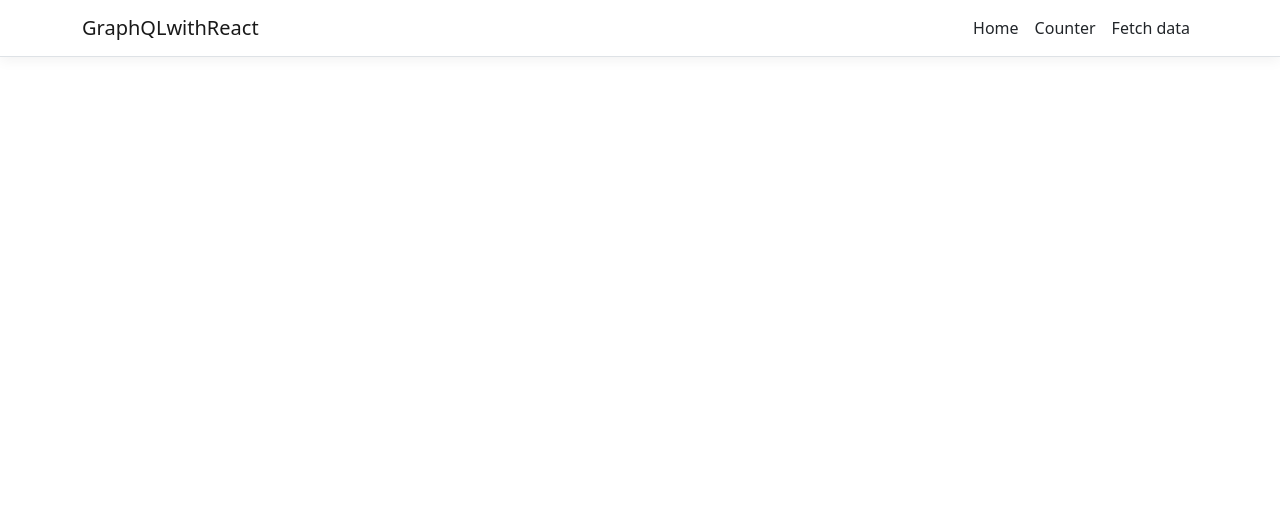
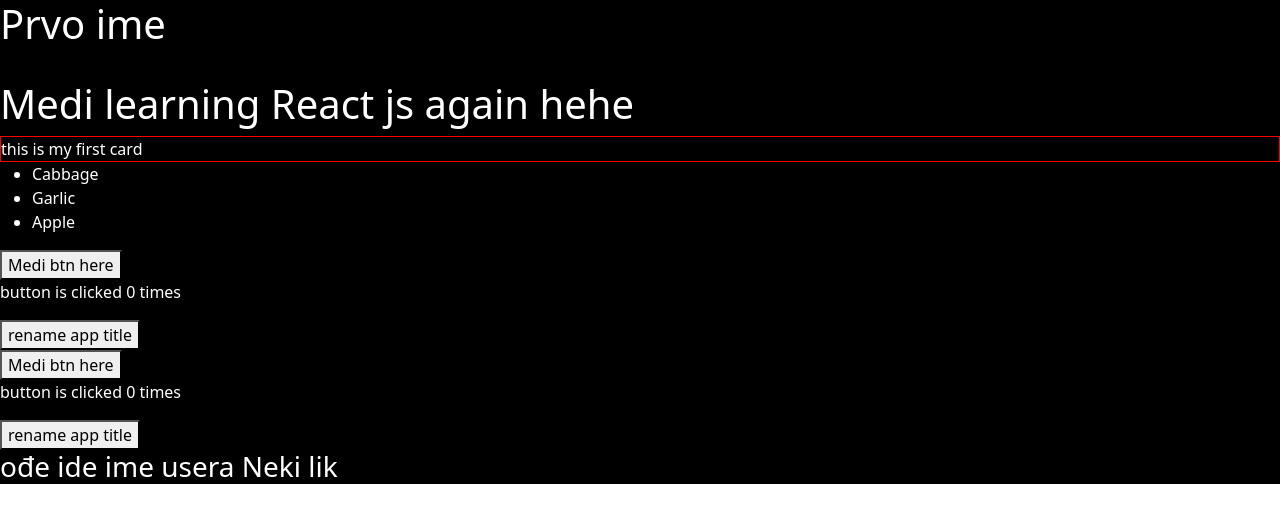
Before and after one commit to Dacili/GraphQL, a React (Create React App) app in the folder GraphQLwithReact/GraphQLwithReact/ClientApp/: page /medi in a window 1280 px wide. Shown: the top 522 px of the page. Built offline with nearby package versions, Linux system fonts and the light colour scheme.

Commit message:
getting familiar with react

```diff
--- a/GraphQLwithReact/GraphQLwithReact/ClientApp/src/App.js
+++ b/GraphQLwithReact/GraphQLwithReact/ClientApp/src/App.js
@@ -1,22 +1,59 @@
-import React, { Component } from 'react';
+import React, { Component, useState } from 'react';
 import { Route, Routes } from 'react-router-dom';
 import AppRoutes from './AppRoutes';
 import { Layout } from './components/Layout';
 import './custom.css';
+import MediCard from './components/MediCard'
 
-export default class App extends Component {
-  static displayName = App.name;
+export function MediBtn(props) {
+    const [counter, setMediCounter] = useState(0)
+    function handleMediClick(param) {
+        setMediCounter(counter+1)
+        //alert('I\'m clicked woohooo '+param)
+    }
+    return (
+        <div>
+        <button onClick={() => handleMediClick('jel proslo')}>Medi btn here</button>
+            <p>button is clicked {counter} times</p>
+            <button onClick={() => props.rename('novo ime')}>rename app title</button>
+        </div>
+            )
+    //return (<button onClick={handleMediClick}>Medi btn here</button>)
+}
 
-  render() {
+const user = {
+    name: 'Neki lik',
+    imageUrl: 'https://i.imgur.com/yXOvdOSs.jpg',
+    imageSize: 90,
+};
+
+
+
+export default function App() {
+  let [displayName, setDisplayName]=useState( 'Prvo ime');
+    function renameTitle(newName) {
+        setDisplayName(newName)
+       //displayName = newName
+   }
+
+
     return (
-      <Layout>
-        <Routes>
-          {AppRoutes.map((route, index) => {
-            const { element, ...rest } = route;
-            return <Route key={index} {...rest} element={element} />;
-          })}
-        </Routes>
-      </Layout>
+        <>
+            <h1>{displayName}</h1>
+            <br></br>
+            <h1>Medi learning React js again hehe</h1>
+            <MediCard txt="this is my first card"></MediCard>
+            <MediBtn rename={renameTitle}></MediBtn>
+            <MediBtn></MediBtn>
+            <h3>ođe ide ime usera {user.name}</h3>
+        </>
+        //<Layout>
+        //  <Routes>
+        //    {AppRoutes.map((route, index) => {
+        //      const { element, ...rest } = route;
+        //      return <Route key={index} {...rest} element={element} />;
+        //    })}
+        //  </Routes>
+        //</Layout>
     );
-  }
 }
--- a/GraphQLwithReact/GraphQLwithReact/ClientApp/src/AppRoutes.js
+++ b/GraphQLwithReact/GraphQLwithReact/ClientApp/src/AppRoutes.js
@@ -14,7 +14,11 @@ const AppRoutes = [
   {
     path: '/fetch-data',
     element: <FetchData />
-  }
+    }
+  //  , {
+  //  path: '/medi',
+  //  element: <Medi />
+  //}
 ];
 
 export default AppRoutes;
--- a/GraphQLwithReact/GraphQLwithReact/ClientApp/src/components/Home.js
+++ b/GraphQLwithReact/GraphQLwithReact/ClientApp/src/components/Home.js
@@ -1,4 +1,12 @@
 import React, { Component } from 'react';
+export function Medi(props) {
+    return (
+        <div>
+            <h1>Hello, Mediii! Let's play with GraphQL heheh</h1>
+            <h2>{props.mediTxt}</h2>
+        </div>
+    );
+}
 
 export class Home extends Component {
   static displayName = Home.name;
@@ -6,7 +14,7 @@ export class Home extends Component {
   render() {
     return (
       <div>
-        <h1>Hello, world!</h1>
+        <h1>Hello, Mediii! Let's play with GraphQL heheh</h1>
         <p>Welcome to your new single-page application, built with:</p>
         <ul>
           <li><a href='https://get.asp.net/'>ASP.NET Core</a> and <a href='https://msdn.microsoft.com/en-us/library/67ef8sbd.aspx'>C#</a> for cross-platform server-side code</li>
@@ -20,7 +28,9 @@ export class Home extends Component {
           <li><strong>Efficient production builds</strong>. In production mode, development-time features are disabled, and your <code>dotnet publish</code> configuration produces minified, efficiently bundled JavaScript files.</li>
         </ul>
         <p>The <code>ClientApp</code> subdirectory is a standard React application based on the <code>create-react-app</code> template. If you open a command prompt in that directory, you can run <code>npm</code> commands such as <code>npm test</code> or <code>npm install</code>.</p>
-      </div>
+<Medi mediTxt="ovo je neki tekst iz medi comp"></Medi>
+        </div>
+
     );
   }
 }
--- a/GraphQLwithReact/GraphQLwithReact/ClientApp/src/components/Layout.js
+++ b/GraphQLwithReact/GraphQLwithReact/ClientApp/src/components/Layout.js
@@ -4,6 +4,8 @@ import { NavMenu } from './NavMenu';
 
 export class Layout extends Component {
   static displayName = Layout.name;
+
+
 
   render() {
     return (
--- /dev/null
+++ b/GraphQLwithReact/GraphQLwithReact/ClientApp/src/components/Medi.js
@@ -0,0 +1 @@
+import React, { Component } from 'react';
--- /dev/null
+++ b/GraphQLwithReact/GraphQLwithReact/ClientApp/src/components/MediCard.js
@@ -0,0 +1,24 @@
+import './mediCard.css'
+
+export default function MediCard(props) {
+    const products = [
+        { title: 'Cabbage', id: 1 },
+        { title: 'Garlic', id: 2 },
+        { title: 'Apple', id: 3 },
+    ];
+    let listItems = products.map(x =>
+        <li key={x.id} >{x.title}</li>
+    )
+    let content;
+    if (true) {
+        content = <div className="font-weight-500" style={{ border: "1pt solid red" }}>{props.txt}</div>
+    }
+    else content = <div></div>
+    return (
+        <>
+            {content}
+            <ul>{listItems}</ul>
+        </>
+
+    )
+}
--- /dev/null
+++ b/GraphQLwithReact/GraphQLwithReact/ClientApp/src/components/mediCard.css
@@ -0,0 +1,8 @@
+div {
+    background-color: black;
+    color: white;
+}
+
+.font-weight-500 {
+    font-weight: 500;
+}
```
